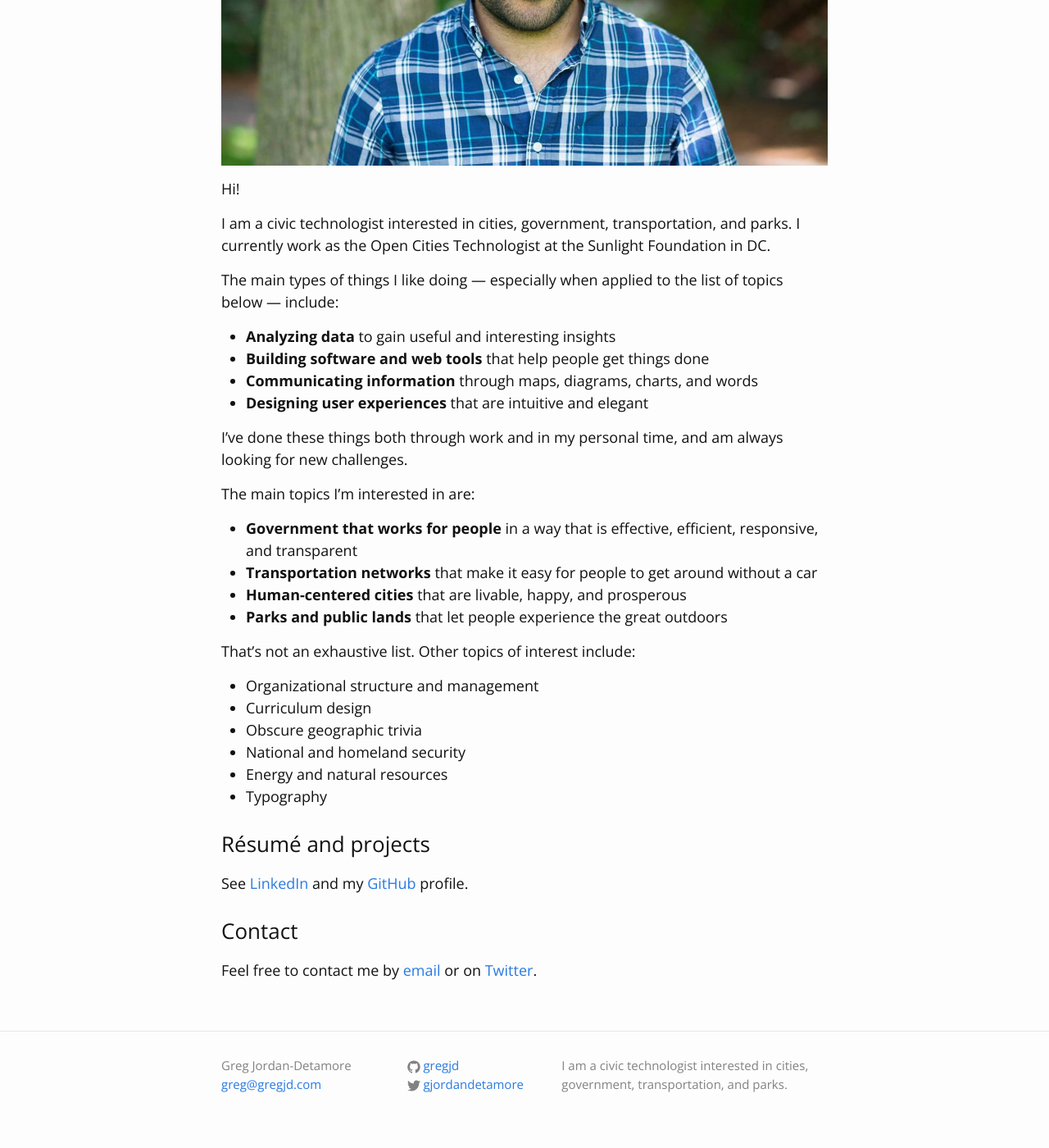
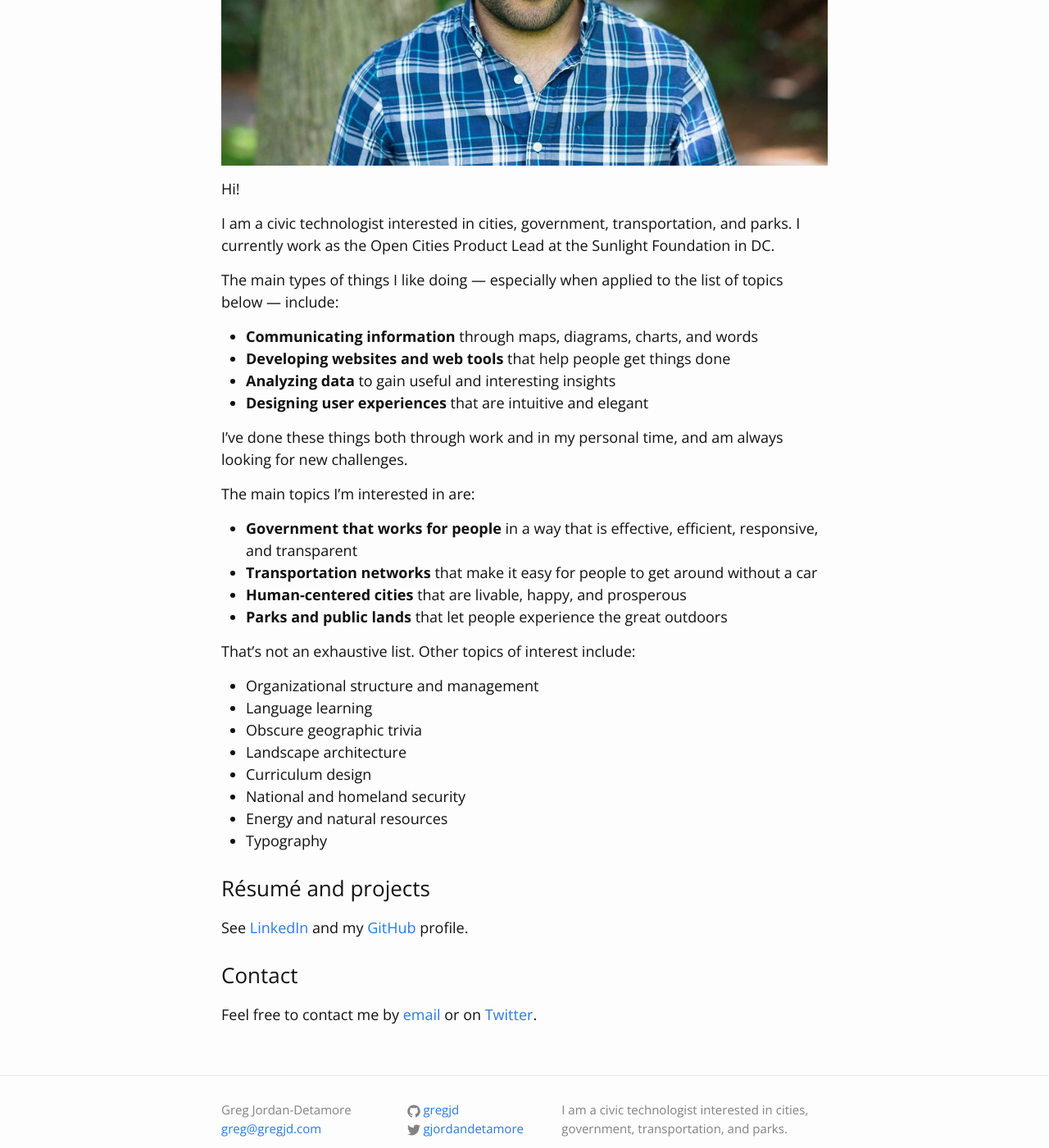
Before and after one commit to gregjd/gregjd.github.io, a Jekyll site: the page built from about/index.md, in a window 1280 px wide and 1400 px high, scrolled down 481 px. Shown: the whole window at 82% size. Built offline with Jekyll 4.4.1, drawn with Linux system fonts in a browser that asks for light colours.

Commit message:
Update job title + bullets

```diff
--- a/about/index.md
+++ b/about/index.md
@@ -9,13 +9,13 @@ order: 1
 
 Hi!
 
-{{ site.description }} I currently work as the Open Cities Technologist at the Sunlight Foundation in DC.
+{{ site.description }} I currently work as the Open Cities Product Lead at the Sunlight Foundation in DC.
 
 The main types of things I like doing — especially when applied to the list of topics below — include:
 
+- **Communicating information** through maps, diagrams, charts, and words
+- **Developing websites and web tools** that help people get things done
 - **Analyzing data** to gain useful and interesting insights
-- **Building software and web tools** that help people get things done
-- **Communicating information** through maps, diagrams, charts, and words
 - **Designing user experiences** that are intuitive and elegant
 
 I've done these things both through work and in my personal time, and am always looking for new challenges.
@@ -30,8 +30,10 @@ The main topics I'm interested in are:
 That's not an exhaustive list. Other topics of interest include:
 
 - Organizational structure and management
+- Language learning
+- Obscure geographic trivia
+- Landscape architecture
 - Curriculum design
-- Obscure geographic trivia
 - National and homeland security
 - Energy and natural resources
 - Typography
```
